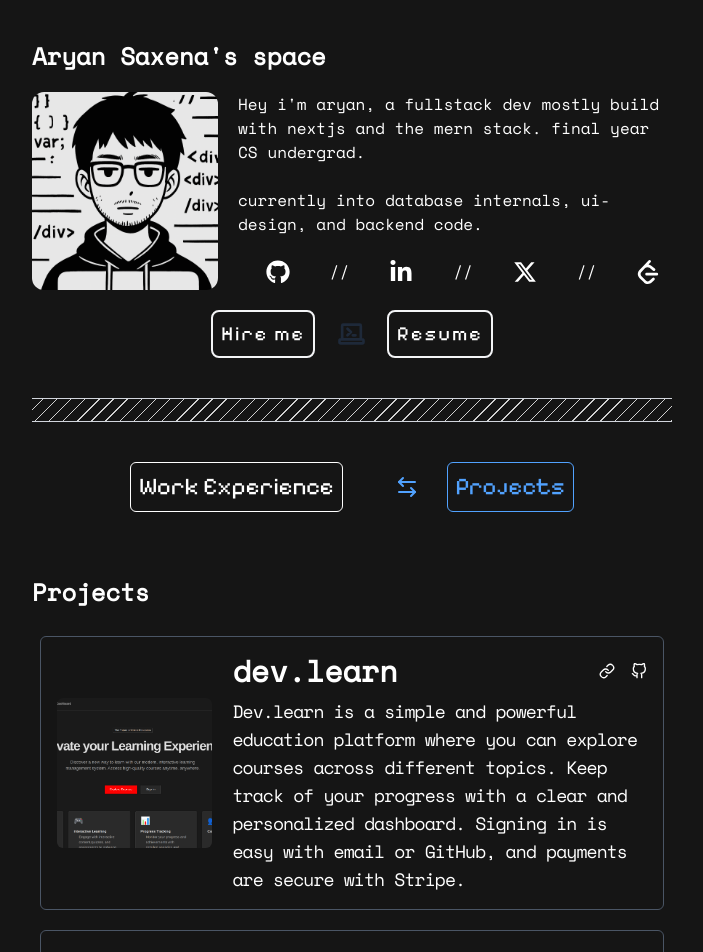
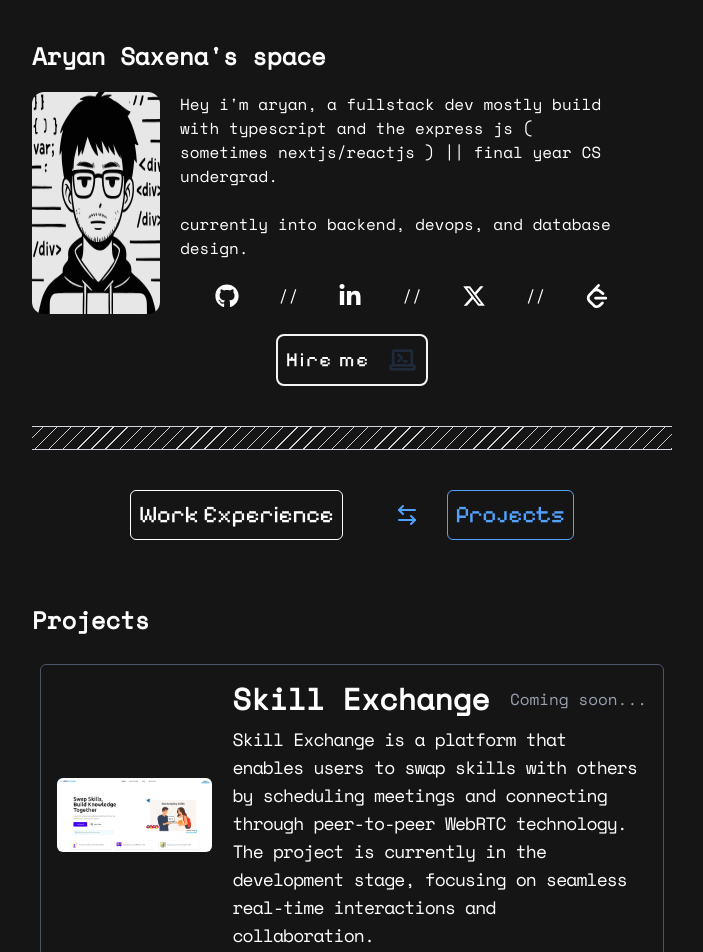
Before and after one commit to aryancs01/aryan_dev, a Next.js app: page / in a window 1280 px wide. Shown: the top 952 px of the page, without its empty margins (288-991 px from the left). Built offline with nearby package versions, Linux system fonts and the light colour scheme.

Commit message:
experiece and project changes

```diff
--- a/app/_components/Header.tsx
+++ b/app/_components/Header.tsx
@@ -8,14 +8,14 @@ export default function Header(){
     return <div className={`w-full flex flex-col gap-5 mb-10 mt-10 ${monoSpace.className}`}>
         <h3 className="text-2xl font-semibold text-center md:text-left">Aryan Saxena&apos;s space</h3>
         <div className="flex flex-col md:flex-row gap-5 w-full">
-            <div className="flex flex-col gap-4 md:w-[30%] px-10 md:px-0">
+            <div className="flex flex-col gap-4 md:w-[20%] px-10 md:px-0">
                 <Image className="h-full w-full rounded-xl object-fit opacity-90" src={Aryan} alt="Demo" quality={100}/>
             </div>
             <div className="md:w-[70%]">
                 <div >
-                    <p>Hey i&apos;m aryan, a fullstack dev mostly build with nextjs and the mern stack. final year CS undergrad.
+                    <p>Hey i&apos;m aryan, a fullstack dev mostly build with typescript and the express js &#40; sometimes nextjs/reactjs &#41;	|| final year CS undergrad.
                     <br/><br/>
-                        currently into database internals, ui-design, and backend code.
+                        currently into backend, devops, and database design.
                     <br/><br/>
                     </p>
                 </div>
--- a/app/_components/HireMe.tsx
+++ b/app/_components/HireMe.tsx
@@ -18,7 +18,7 @@ export function HireMe() {
       className={`flex gap-5 justify-center items-center text-md md:text-lg lg:text-xl ${pixelifySans.className}`}
     >
       <button
-        className="tracking-widest not-first:w-fit border-2 border-gray-100 p-2 rounded-lg hover:bg-[#222] hover:text-blue-400 transition-all cursor-pointer"
+        className="flex gap-x-4 items-center tracking-widest not-first:w-fit border-2 border-gray-100 p-2 rounded-lg hover:bg-[#222] hover:text-blue-400 transition-all cursor-pointer"
         onMouseEnter={() => setHovered("hire")}
         onMouseLeave={() => setHovered(null)}
         onClick={() => {
@@ -27,10 +27,8 @@ export function HireMe() {
         }}
       >
         Hire me
-      </button>
-
-      <svg
-        className={`size-8 text-gray-800 dark:text-white transition-transform duration-300 ${getRotation()}`}
+              <svg
+        className={`size-6 md:size-8 text-gray-800 dark:text-white transition-transform duration-300 ${getRotation()}`}
         aria-hidden="true"
         xmlns="http://www.w3.org/2000/svg"
         fill="none"
@@ -44,15 +42,8 @@ export function HireMe() {
           d="M5.35709 16V5.78571c0-.43393.34822-.78571.77777-.78571H18.5793c.4296 0 .7778.35178.7778.78571V16M5.35709 16h-1c-.55229 0-1 .4477-1 1v1c0 .5523.44771 1 1 1H20.3571c.5523 0 1-.4477 1-1v-1c0-.5523-.4477-1-1-1h-1M5.35709 16H19.3571M9.35709 8l2.62501 2.5L9.35709 13m4.00001 0h2"
         />
       </svg>
+      </button>
 
-      <Link
-        href=""
-        onMouseEnter={() => setHovered("resume")}
-        onMouseLeave={() => setHovered(null)}
-        className="tracking-widest not-first:w-fit border-2 border-gray-100 p-2 rounded-lg hover:bg-[#222] hover:text-green-400 transition-all cursor-pointer"
-      >
-        Resume
-      </Link>
     </div>
   );
 }
--- a/app/_components/Projects.tsx
+++ b/app/_components/Projects.tsx
@@ -5,48 +5,46 @@ import Link from "next/link";
 interface iAppProps {
   title: string;
   description: string;
-    live:string;
-    github:string;
-    imageSrc:string
+  live: string;
+  github: string;
+  imageSrc: string;
 }
 
-
-export default function Header(){
-    return <div className={`flex flex-col gap-5 my-16 ${monoSpace.className}`}>
+export default function Header() {
+  return (
+    <div className={`flex flex-col gap-5 my-16 ${monoSpace.className}`}>
       <h3 className={`text-2xl font-semibold `}>Projects</h3>
       <div className="p-2 flex flex-col gap-y-5">
         <ShowProjects
-                title="dev.learn"
-                description="Dev.learn is a simple and powerful education platform where you can explore courses across different topics. Keep track of your progress with a clear and personalized dashboard. Signing in is easy with email or GitHub, and payments are secure with Stripe."
+          title="Skill Exchange"
+          description="Skill Exchange is a platform that enables users to swap skills with others by scheduling meetings and connecting through peer-to-peer WebRTC technology. The project is currently in the development stage, focusing on seamless real-time interactions and collaboration."
           live="https://dev-learn-sandy.vercel.app/"
           github="https://github.com/aryancs01/dev.learn"
-                imageSrc="/devlearn.png"
-                />
-            <ShowProjects
-                title="Canva"
-                description="This Canva clone is a simple and powerful design tool for creating stunning visuals.
-                        Browse and import high-quality images from Unsplash instantly.
-                        Edit with advanced filters and tools to customize your designs.
-                        Payments are fast and secure with Stripe, built using Next.js and Hono."
-                live="https://canva0.vercel.app/"
-                github="https://github.com/aryancs01/canvas-clone-ai"
-                imageSrc="/canva.png"
+          imageSrc="/skillExchange.png"
         />
       </div>
     </div>
+  );
 }
 
-
-function ShowProjects({title, description, live, github, imageSrc}:iAppProps){
-    return <div className="flex flex-col md:flex-row gap-5 p-4 border border-gray-600 rounded-md hover:bg-[#1e1e1e]">
+function ShowProjects({
+  title,
+  description,
+  live,
+  github,
+  imageSrc,
+}: iAppProps) {
+  return (
+    <div className="flex flex-col md:flex-row gap-5 p-4 border border-gray-600 rounded-md hover:bg-[#1e1e1e]">
       <div className="md:w-[30%] flex items-center">
         <Image
           src={imageSrc}
           alt={title}
-                width={400}
-                height={150}
-                className="object-cover w-full h-[150px] rounded-md"
+          width={1887}
+          height={888}
+          className="rounded-md object-contain w-full h-auto"
           quality={100}
+          priority
         />
       </div>
       <div className="md:w-[80%] ">
@@ -54,28 +52,57 @@ function ShowProjects({title, description, live, github, imageSrc}:iAppProps){
           <div className="flex justify-between items-center">
             <h2 className="text-xl md:text-3xl font-bold">{title}</h2>
             <div className="flex items-center gap-x-4">
-                        <LinkSVG live={live}/>
-                        <Github github={github}/>
+               <div className="text-gray-400">
+                    Coming soon...
+                </div>
+              {/* <LinkSVG live={live} />
+              <Github github={github} /> */}
             </div>
           </div>
           <p className="text-sm md:text-lg tracking-tighter">{description}</p>
         </div>
       </div>
     </div>
+  );
 }
 
-function LinkSVG({live}:{live:string}){
+function LinkSVG({ live }: { live: string }) {
   return (
     <Link className="cursor-pointer" target="_blank" href={live}>
-            <svg stroke="currentColor" fill="none" strokeWidth="2" viewBox="0 0 24 24" strokeLinecap="round" strokeLinejoin="round" height="1em" width="1em" xmlns="http://www.w3.org/2000/svg"><path d="M10 13a5 5 0 0 0 7.54.54l3-3a5 5 0 0 0-7.07-7.07l-1.72 1.71"></path><path d="M14 11a5 5 0 0 0-7.54-.54l-3 3a5 5 0 0 0 7.07 7.07l1.71-1.71"></path></svg>
+      <svg
+        stroke="currentColor"
+        fill="none"
+        strokeWidth="2"
+        viewBox="0 0 24 24"
+        strokeLinecap="round"
+        strokeLinejoin="round"
+        height="1em"
+        width="1em"
+        xmlns="http://www.w3.org/2000/svg"
+      >
+        <path d="M10 13a5 5 0 0 0 7.54.54l3-3a5 5 0 0 0-7.07-7.07l-1.72 1.71"></path>
+        <path d="M14 11a5 5 0 0 0-7.54-.54l-3 3a5 5 0 0 0 7.07 7.07l1.71-1.71"></path>
+      </svg>
     </Link>
-    )
+  );
 }
 
-function Github({github}:{github:string}){
+function Github({ github }: { github: string }) {
   return (
     <Link className="cursor-pointer" target="_blank" href={github}>
-            <svg stroke="currentColor" fill="none" strokeWidth="2" viewBox="0 0 24 24" strokeLinecap="round" strokeLinejoin="round" height="1em" width="1em" xmlns="http://www.w3.org/2000/svg"><path d="M9 19c-5 1.5-5-2.5-7-3m14 6v-3.87a3.37 3.37 0 0 0-.94-2.61c3.14-.35 6.44-1.54 6.44-7A5.44 5.44 0 0 0 20 4.77 5.07 5.07 0 0 0 19.91 1S18.73.65 16 2.48a13.38 13.38 0 0 0-7 0C6.27.65 5.09 1 5.09 1A5.07 5.07 0 0 0 5 4.77a5.44 5.44 0 0 0-1.5 3.78c0 5.42 3.3 6.61 6.44 7A3.37 3.37 0 0 0 9 18.13V22"></path></svg>
+      <svg
+        stroke="currentColor"
+        fill="none"
+        strokeWidth="2"
+        viewBox="0 0 24 24"
+        strokeLinecap="round"
+        strokeLinejoin="round"
+        height="1em"
+        width="1em"
+        xmlns="http://www.w3.org/2000/svg"
+      >
+        <path d="M9 19c-5 1.5-5-2.5-7-3m14 6v-3.87a3.37 3.37 0 0 0-.94-2.61c3.14-.35 6.44-1.54 6.44-7A5.44 5.44 0 0 0 20 4.77 5.07 5.07 0 0 0 19.91 1S18.73.65 16 2.48a13.38 13.38 0 0 0-7 0C6.27.65 5.09 1 5.09 1A5.07 5.07 0 0 0 5 4.77a5.44 5.44 0 0 0-1.5 3.78c0 5.42 3.3 6.61 6.44 7A3.37 3.37 0 0 0 9 18.13V22"></path>
+      </svg>
     </Link>
-    )
+  );
 }
--- a/app/_components/WorkExperience.tsx
+++ b/app/_components/WorkExperience.tsx
@@ -3,6 +3,20 @@ import { monoSpace } from "../font";
 export default function WorkExperience(){
     return <div className={`${monoSpace.className} flex flex-col gap-7 my-20`}>
         <h3 className="text-2xl font-semibold">Work Experience</h3>
+         <div className="md:ml-10">
+            <div className="flex flex-col  md:flex-row gap-2 md:items-center md:justify-between">
+                <h2 className="text-sm md:text-xl">Backend Intern</h2>
+                <p className="text-xs md:text-md">Fonix Technologies</p>
+            </div>
+            <div className="text-gray-400 md:ml-4 text-xs md:text-md">
+                <p>Currently</p>
+            </div>
+            <div>
+                <ul>
+                   <BulletPoints text="Exploring Node.js and Express.js ecosystem, understanding backend architecture and server-side logic."/>
+                </ul>
+            </div>
+        </div>
         <div className="md:ml-10">
             <div className="flex flex-col  md:flex-row gap-2 md:items-center md:justify-between">
                 <h2 className="text-sm md:text-xl">Software Developer Intern</h2>
```
Also changed, not shown: public/skillExchange.png (added), 1 other file (tests, documents, lock files or other folders). Lines whose indentation alone changed are shown as unchanged.
